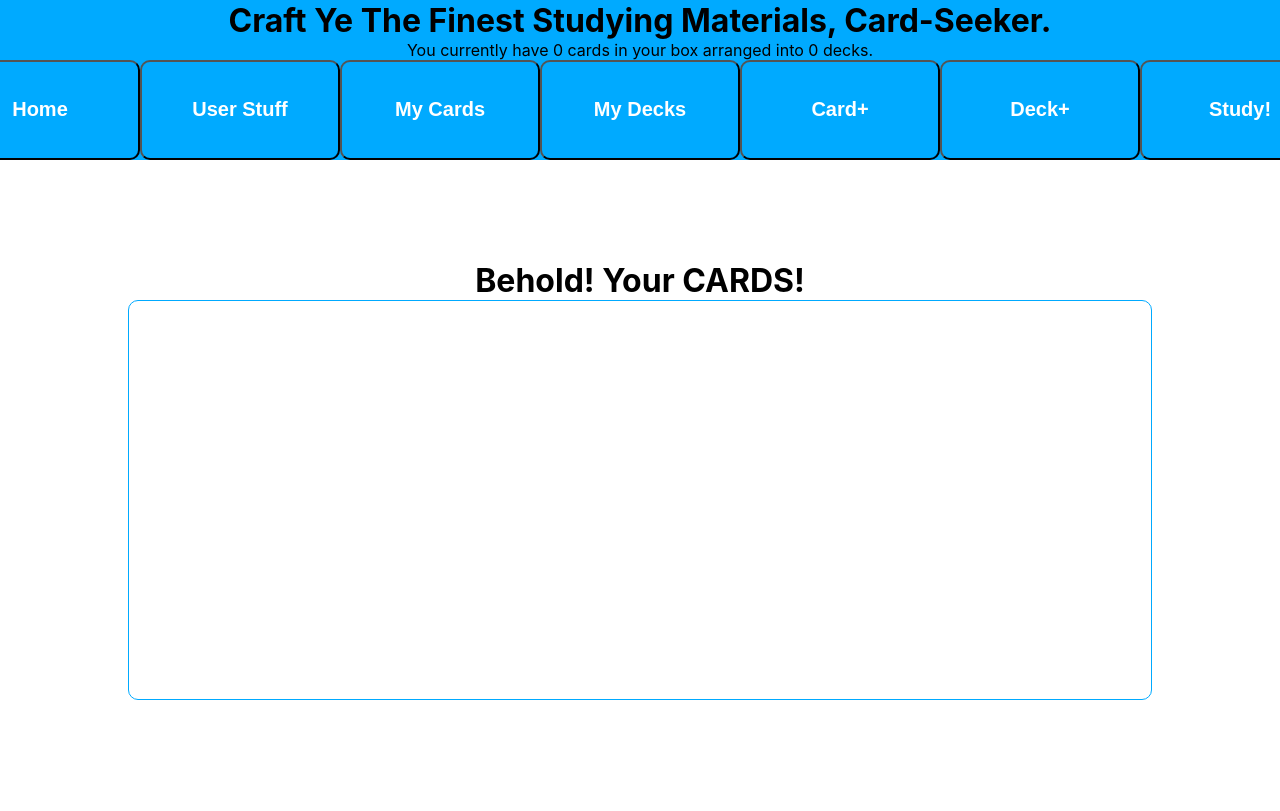
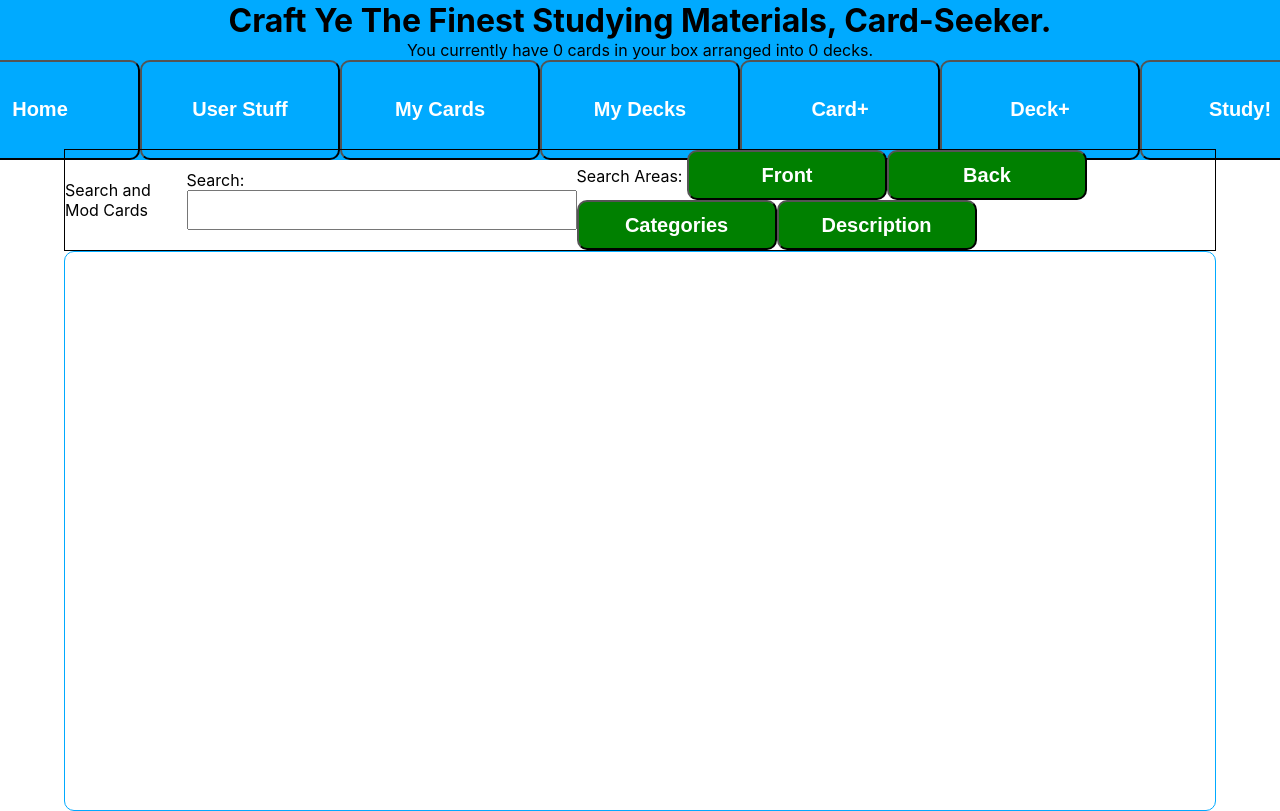
Before and after one commit to ejdouglass/studybuddy, a React (Create React App) app: page / in a window 1280 px wide. Both pictures are taken after a click on the button "My Cards". Shown: the top 811 px of the page. Built offline with nearby package versions, Linux system fonts and the light colour scheme.

Commit message:
Added card search and filter options

```diff
--- a/src/App.css
+++ b/src/App.css
@@ -44,9 +44,9 @@
 .cards-list-holder {
   /* I could be a grid or a flexbox! Decisions, decisions... */
   display: flex;
-  width: 80vw;
+  width: 90vw;
   border: 1px solid #0AF;
-  height: 50vh;
+  height: 70vh;
   padding: 10px;
   border-radius: 10px;
 }
@@ -66,6 +66,7 @@
 
 .card-preview {
   display: flex;
+  flex-direction: column;
   width: 200px;
   height: 140px;
   border: 1px solid burlywood;
--- a/src/App.js
+++ b/src/App.js
@@ -370,8 +370,14 @@ const ModifyDeckComponent = () => {
 
 const ViewCardsComponent = () => {
   const [state, dispatch] = useContext(Context);
-  // HERE: local state object for filters
-  // HERE: local state for search string
+  const [filter, setFilter] = useState({
+    front: true,
+    back: true,
+    categories: true,
+    description: true
+  });
+  const [search, setSearch] = useState('');
+  const [viewedCards, setViewedCards] = useState([]);
 
   useEffect(() => {
     dispatch({type: actions.UPDATE_WHATDO, payload: {page: '/view_cards', currentAction: {}}});
@@ -379,13 +385,56 @@ const ViewCardsComponent = () => {
 
   useEffect(() => {
     save(state);
+    setViewedCards(state.cards);
   }, [state]);
 
+  useEffect(() => {
+    if (search === '') {
+      setViewedCards(state.cards);
+    } else {
+      setViewedCards(state.cards.filter(card => {
+        let searchFound = false;
+        if (filter.front) {
+          searchFound = card.front.includes(search);
+          if (searchFound) return card;
+        }
+        if (filter.back) {
+          searchFound = card.back.includes(search);
+          if (searchFound) return card;
+        }
+        if (filter.categories) {
+          searchFound = card.categories.includes(search);
+          if (searchFound) return card;
+        }
+        if (filter.description) {
+          searchFound = card.description?.includes(search);
+          if (searchFound) return card;
+        }
+        return searchFound;
+      }));
+  }
+  }, [search])
+
   return (
-    <div style={{display: 'flex', justifyContent: 'center', alignItems: 'center', flexDirection: 'column'}}>
-      <h1>Behold! Your CARDS!</h1>
+    <div className='flex-centered flex-col'>
+      <div className='flex-centered flex-row' style={{width: '90vw', justifyContent: 'space-around', border: '1px solid black'}}>
+        <p>Search and Mod Cards</p>
+        <div>
+          <label>Search: </label>
+          <input style={{height: '40px', fontSize: '30px'}} type='text' value={search} onChange={e => setSearch(e.target.value)}></input>
+        </div>
+
+        <div>
+          <label>Search Areas: </label>
+          <button className='btn small-btn' style={{backgroundColor: filter.front ? 'green' : 'red'}} onClick={() => setFilter({...filter, front: !filter.front})} >Front</button>
+          <button className='btn small-btn' style={{backgroundColor: filter.back ? 'green' : 'red'}} onClick={() => setFilter({...filter, back: !filter.back})}   >Back</button>
+          <button className='btn small-btn' style={{backgroundColor: filter.categories ? 'green' : 'red'}} onClick={() => setFilter({...filter, categories: !filter.categories})}   >Categories</button>
+          <button className='btn small-btn' style={{backgroundColor: filter.description ? 'green' : 'red'}} onClick={() => setFilter({...filter, description: !filter.description})}  >Description</button>
+        </div>
+
+      </div>
       <div className='cards-list-holder'>
-        {state.cards.map((card, index) => (
+        {viewedCards.map((card, index) => (
         <CardPreview card={card} key={index} />
         ))}
       </div>
@@ -395,10 +444,19 @@ const ViewCardsComponent = () => {
 
 const CardPreview = (props) => {
   const {card} = props;
+  const [optionsVisible, setOptionsVisible] = useState(false);
 
   return (
-    <div className='card-preview'>
-      <p style={{fontSize: '24px', fontWeight: '700'}}>{card.front}</p>
+    <div className='card-preview' onMouseEnter={() => setOptionsVisible(true)} onMouseLeave={() => setOptionsVisible(false)}>
+      <div style={{flex: 3}}>
+        <p style={{fontSize: '24px', fontWeight: '700'}}>{card.front}</p>
+      </div>
+
+      <div style={{visibility: optionsVisible ? 'visible' : 'hidden', flex: 1}}>
+        <button>Peep</button>
+        <button>Delete</button>
+      </div>
+
     </div>
   )
 }
```
Also changed, not shown: 1 other file (tests, documents, lock files or other folders).
